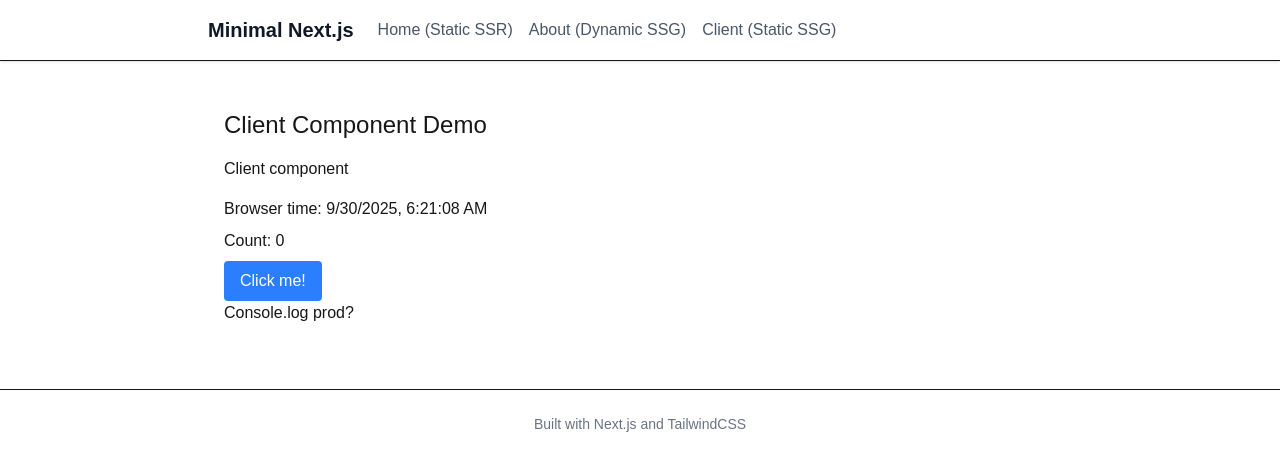
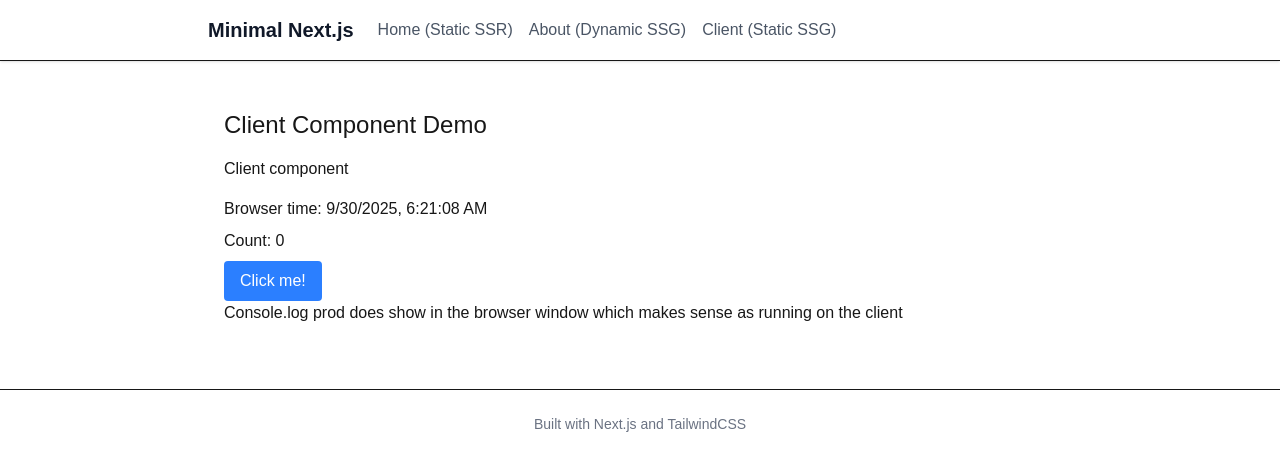
Before and after one commit to djhmateer/minimal-nextjs, a Next.js app: page /client in a window 1280 px wide. Shown: the top 470 px of the page. Built offline with nearby package versions, Linux system fonts and the light colour scheme.

Commit message:
console log notes

```diff
--- a/app/about/page.tsx
+++ b/app/about/page.tsx
@@ -15,7 +15,7 @@ const About = async () => {
       <h1 className="text-2xl mb-4">About</h1>
       <p>Html is Server Side Rendered on each request {currentTime}</p>
       <p>Html is generated on the server and sent to the client as a fetch request (no full page reload)</p>
-      <p>Console.Log works on prod?</p>
+      <p>Console.Log works on prod in server output - good.</p>
     </div>
   );
 };
--- a/app/client/page.tsx
+++ b/app/client/page.tsx
@@ -20,7 +20,7 @@ const Client = () => {
                 >
                     Click me!
                 </button>
-                <p className="mb-2">Console.log prod?</p>
+                <p className="mb-2">Console.log prod does show in the browser window which makes sense as running on the client</p>
             </div>
         </div>
     );
--- a/app/page.tsx
+++ b/app/page.tsx
@@ -27,7 +27,7 @@ const Home = () => {
     <div className="p-4">
       <h1 className="text-2xl mb-4">Home</h1>
       <p>Next.js default of statically generated on the server - Server Side Generated. Build time: {currentTime}</p>
-      <p>There is a console.log(&quot;Home Page&quot;) which is not shown on prod (but is on dev as a server output and browser console)</p>
+      <p>There is a console.log(&quot;Home Page&quot;) which is not shown on prod (but is on dev as a server output and browser console). Makes sense as a static</p>
     </div>
   );
 };
```
